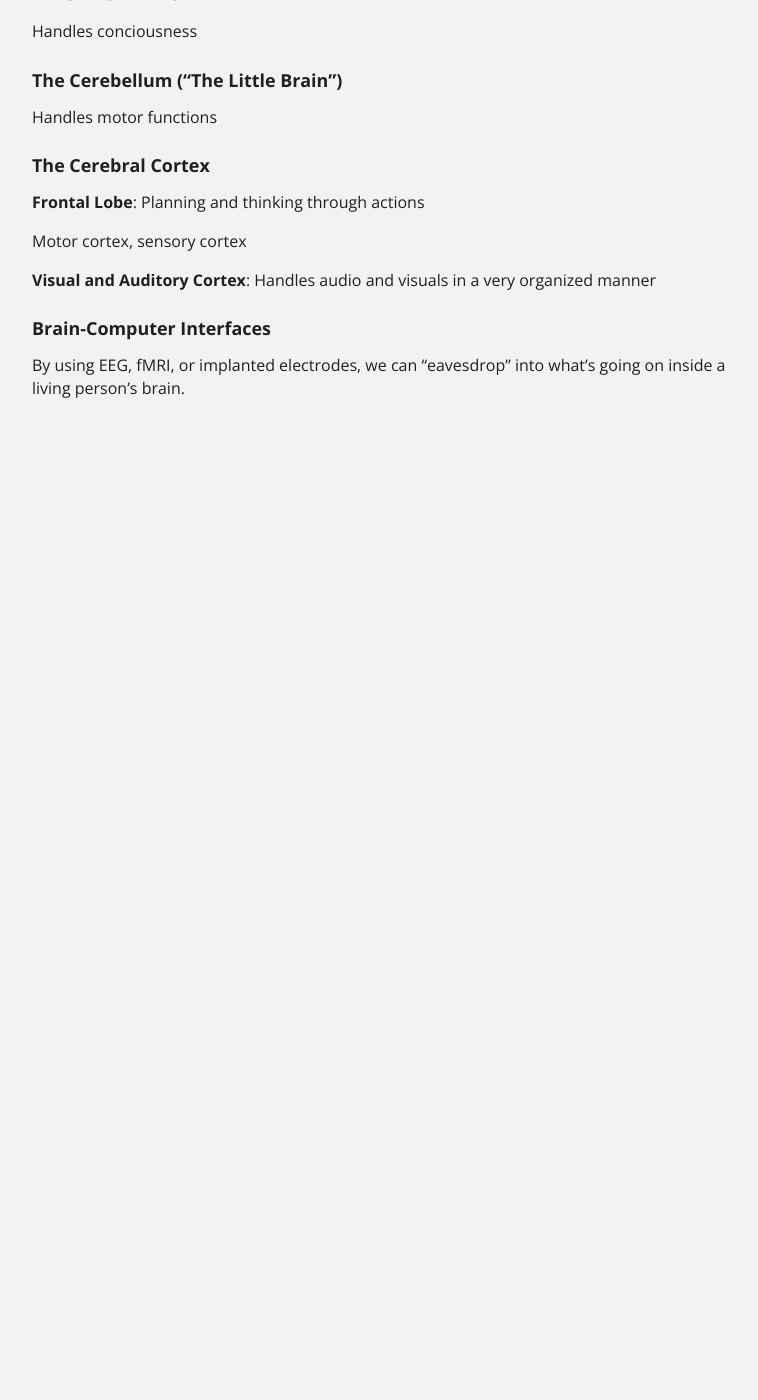
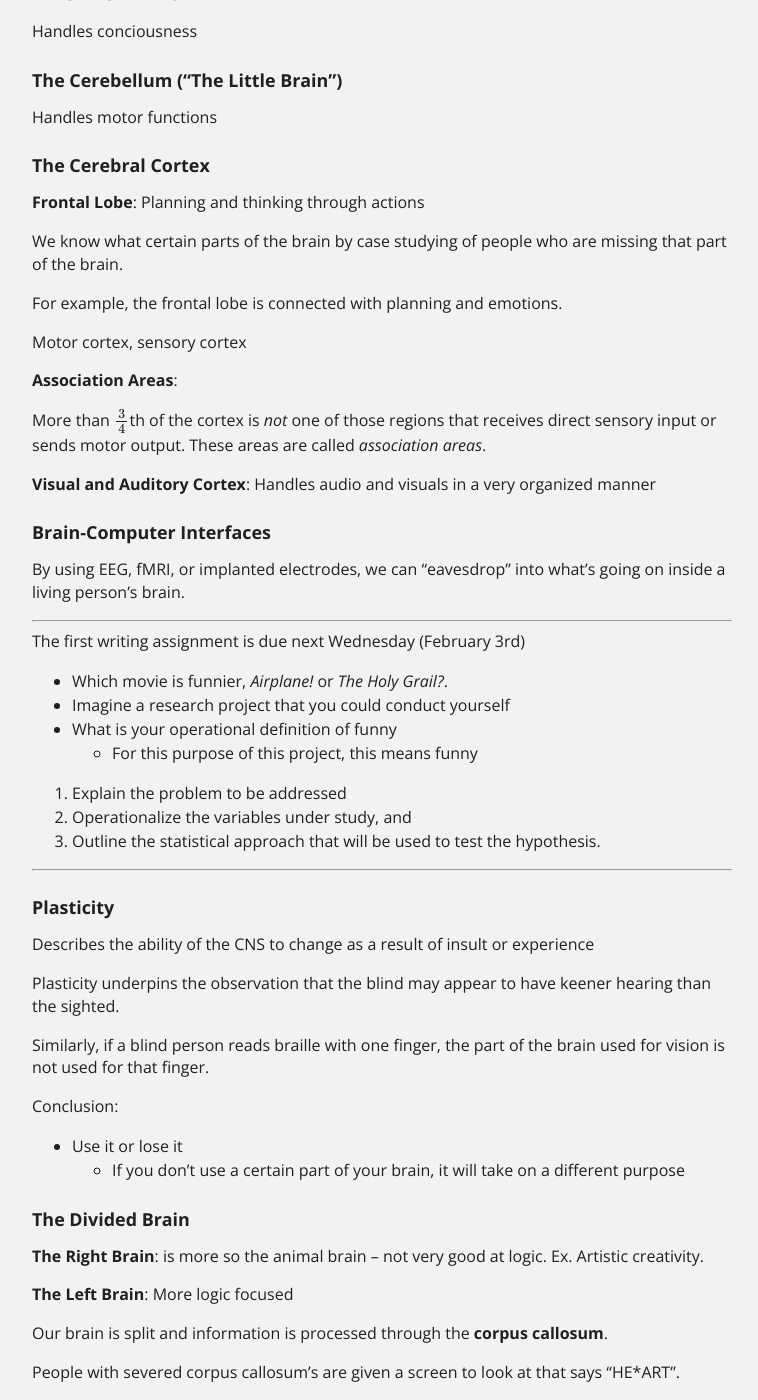
Before and after one commit to eric-chapdelaine/eric-chapdelaine.github.io, a Jekyll site: the page built from notes/psyc1101.md, in a window 1280 px wide and 1400 px high, scrolled down 8427 px. Shown: the whole window, without its empty margins (258-1016 px from the left). Built offline with Jekyll 4.4.1, drawn with Linux system fonts in a browser that asks for light colours; formulas are drawn with MathJax 3; before the commit the page ends 8827 px from its top, so only the background shows below that; some of the changed text lies outside the part shown.

Commit message:
[PSYC1101] Lecture 4

```diff
--- a/notes/psyc1101.md
+++ b/notes/psyc1101.md
@@ -286,6 +286,7 @@ Signals set by the endocrine system linger in the blood explains why feelings li
 <img class='ui image' src='./psyc1101/lec3-fig3.png'>
 </div>
 
+
 ### The Old Brain
 Instinctual impulses. We call it the old brain because it is present in (most) other animals.
 * Breathing
@@ -303,6 +304,7 @@ Instinctual impulses. We call it the old brain because it is present in (most) o
 ## The New Brain
 Handles conciousness
 
+
 ### The Cerebellum ("The Little Brain")
 Handles motor functions
 
@@ -310,9 +312,86 @@ Handles motor functions
 
 **Frontal Lobe**: Planning and thinking through actions
 
+We know what certain parts of the brain by case studying of people who are missing that part of the brain.
+
+For example, the frontal lobe is connected with planning and emotions.
+
 Motor cortex, sensory cortex
+
+**Association Areas**:
+
+More than $\frac{3}{4}$th of the cortex is *not* one of those regions that receives direct sensory input or sends motor output. These areas are called *association areas*.
+
 
 **Visual and Auditory Cortex**: Handles audio and visuals in a very organized manner
 
+
 ### Brain-Computer Interfaces
 By using EEG, fMRI, or implanted electrodes, we can "eavesdrop" into what's going on inside a living person's brain.
+
+---
+The first writing assignment is due next Wednesday (February 3rd)
+* Which movie is funnier, *Airplane!* or *The Holy Grail?*.
+* Imagine a research project that you could conduct yourself
+* What is your operational definition of funny
+    * For this purpose of this project, this means funny
+
+1. Explain the problem to be addressed
+2. Operationalize the variables under study, and
+3. Outline the statistical approach that will be used to test the hypothesis.
+
+---
+
+### Plasticity
+
+Describes the ability of the CNS to change as a result of insult or experience
+
+Plasticity underpins the observation that the blind may appear to have keener hearing than the sighted.
+
+Similarly, if a blind person reads braille with one finger, the part of the brain used for vision is not used for that finger.
+
+Conclusion:
+* Use it or lose it
+    * If you don't use a certain part of your brain, it will take on a different purpose
+
+### The Divided Brain
+
+**The Right Brain**: is more so the animal brain -- not very good at logic. Ex. Artistic creativity.
+
+**The Left Brain**: More logic focused
+
+Our brain is split and information is processed through the **corpus callosum**.
+
+People with severed corpus callosum's are given a screen to look at that says "HE*ART".
+* When asked to speak (left side processes) the word, they said "ART"
+* When asked to point at the word (right side process), they pointed at "HE"
+
+### Language
+
+Reading, writing, speaking, singing. All are language skills.
+
+**Broca's Area**
+* In the frontal lobe, is critical for speech generation.
+
+**Wernicke's Area**
+In the temporal lobe, is essential for generation cohererent speech
+
+**The Angular Gyrus**:
+* In the parietal lobe, is requires for the processing of auditory input
+
+# The Mind
+
+What is the mind?
+
+What is consciousness?
+* It's not fixed -- you can become unconscious
+
+The most important question in psychology and biology is *why*?
+
+We have *two minds*:
+* the one we are aware on, and
+* the one we are not
+
+Our conciousness does not make decisions. Our ideas are merely rationalized *post hoc*.
+
+D.F. Lost her concious sight, but could still see -- she moved out of the way of objects.
```
